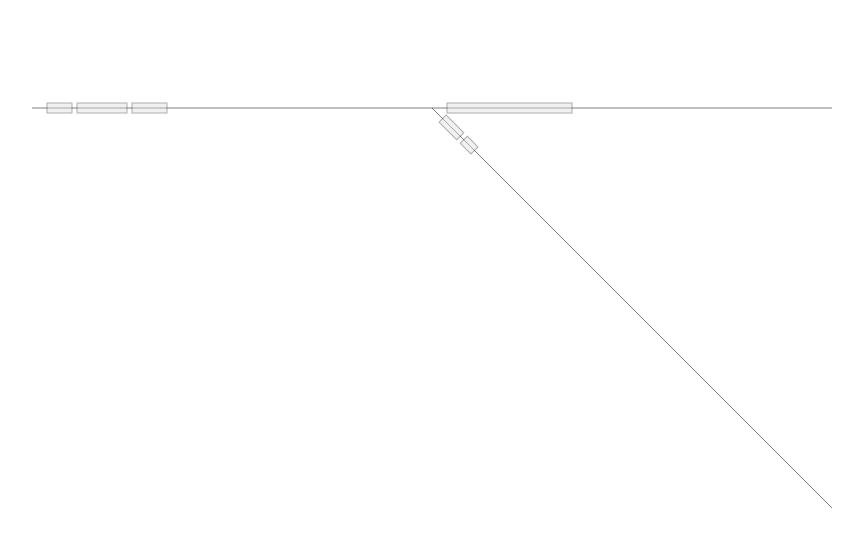
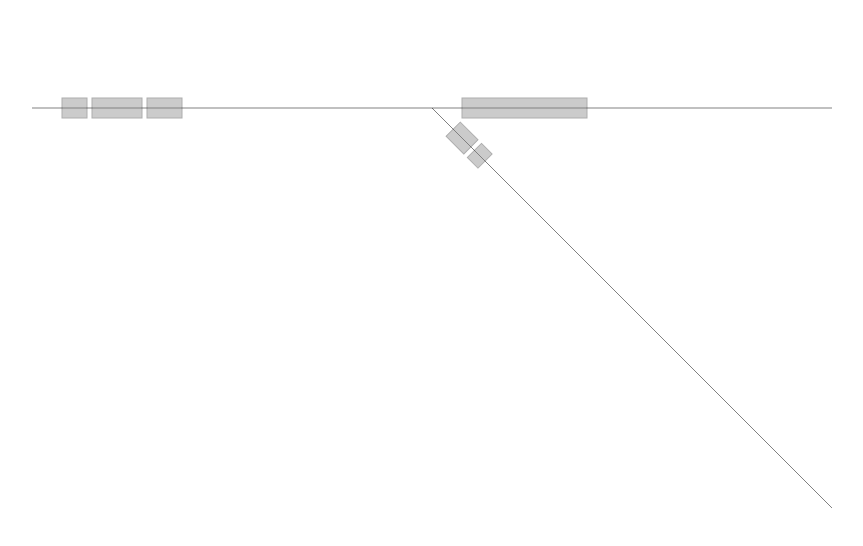
Before and after one commit to gheddie/angular-trackview-svg, an Angular app: page /svg in a window 1280 px wide. Shown: the top 546 px of the page, without its empty margins (76-939 px from the left). Built offline with nearby package versions, Linux system fonts and the light colour scheme.

Commit message:
different track angles

```diff
--- a/src/app/progress/progress.component.css
+++ b/src/app/progress/progress.component.css
@@ -26,3 +26,7 @@
   stroke: #4CAF50;
   transition: all 100ms;
 }
+
+.dragging-ghost {
+  position: absolute;
+}
--- a/src/app/progress/progress.component.html
+++ b/src/app/progress/progress.component.html
@@ -1,4 +1,5 @@
-<div>
+<div (mousemove)="mouseMoved($event)" (mouseup)="parentMouseUp()">
+
   <svg height="600" width="1200">
 
     <line *ngFor="let track of tracks"
@@ -11,11 +12,13 @@
       <title>track</title>
     </line>
 
-    <rect *ngFor="let waggon of collectWaggons()"
+    <rect *ngFor="let waggon of collectWaggons(false)"
 
           (click)="waggonClicked(waggon)"
 
-          style="stroke:#333333;fill:#dddddd;opacity:0.4;border:5px solid green"
+          style="stroke:#333333;opacity:0.4;border:5px solid green"
+
+          [style.fill]="waggonFill(waggon)"
 
           [style.transform-origin]="generateTransformOrigin"
           [style.transform-box]="generateTransformBox"
@@ -34,6 +37,8 @@
     </rect>
   </svg>
 
-  <div style="visibility:{{showDraggingGhost()}}; width: 100px; height: 50px; border: aquamarine 1px solid">123</div>
+  <div class="dragging-ghost" style="visibility:{{showDraggingGhost()}}; top:{{draggingGhostTop()}}px; left: {{draggingGhostLeft()}}px; width: 100px; height: 50px; border: aquamarine 1px solid">
+    {{generateDraggingGhost()}}
+  </div>
 
 </div>
--- a/src/app/progress/progress.component.ts
+++ b/src/app/progress/progress.component.ts
@@ -12,7 +12,7 @@ import {Quadrant} from '../quadrant.enum';
 })
 export class ProgressComponent implements OnInit, OnChanges {
 
-  private readonly WAGGON_GAP_INITIAL = 15;
+  private readonly WAGGON_GAP_INITIAL = 30;
 
   private readonly WAGGON_GAP = 5;
 
@@ -20,7 +20,9 @@ export class ProgressComponent implements OnInit, OnChanges {
 
   // waggons: Waggon[];
 
-  showDragging: boolean = false;
+  draggingWaggon: boolean = false;
+
+  mouseDownOnWaggon: boolean = false;
 
   radius = 54;
   circumference = 2 * Math.PI * this.radius;
@@ -32,6 +34,10 @@ export class ProgressComponent implements OnInit, OnChanges {
   private trackAngle: number;
 
   private waggonAngle: number;
+
+  private mouseX: number = 0;
+
+  private mouseY: number = 0;
 
   constructor(private aSanitizer: DomSanitizer) {
     this.progress(83);
@@ -71,44 +77,30 @@ export class ProgressComponent implements OnInit, OnChanges {
     const angle = this.calculateWaggonAngle(aWaggon);
     const degrees = angle;
     this.trackAngle = angle;
-    // console.log('generateTransform: ' + degrees + ' degrees.');
     return this.sanitizer.bypassSecurityTrustStyle('rotate(' + degrees + 'deg)');
   }
 
   private calculateWaggonAngle(aWaggon: Waggon) {
 
     const diffHeight = Math.abs(aWaggon.track.getOriginY() - aWaggon.track.yTo);
-    // console.log('generateTransform (diffHeight): ' + diffHeight);
     const diffLength = Math.abs(aWaggon.track.getOriginX() - aWaggon.track.xTo);
-    // console.log('generateTransform (diffLength): ' + diffLength);
 
     let result = 0;
-
     const quadrant = this.getQuadrant(aWaggon.track);
-
-    console.log(' ############### quadrant: ' + quadrant);
-
     const atan = Math.atan(diffHeight / diffLength) * (180 / Math.PI);
 
     switch (+Quadrant[quadrant]) {
       case Quadrant.NORTH_EAST:
-        // console.log('SWITCH ---> NORTH_EAST');
         result = - atan;
         break;
       case Quadrant.SOUTH_WEST:
-        // console.log('SWITCH ---> SOUTH_WEST');
         result = - atan;
         break;
       default:
-        // console.log('SWITCH ---> DEFAULT');
         result = atan;
         break;
     }
-
-    // console.log(' @@@ RESULT: ' + result);
-
     this.waggonAngle = result;
-
     return result;
   }
 
@@ -118,9 +110,11 @@ export class ProgressComponent implements OnInit, OnChanges {
   }
 
   ngOnChanges(changes: SimpleChanges): void {
+    /*
     if (changes.value.currentValue !== changes.value.previousValue) {
       this.progress(changes.value.currentValue);
     }
+    */
   }
 
   dragstart($event: DragEvent) {
@@ -129,34 +123,43 @@ export class ProgressComponent implements OnInit, OnChanges {
 
   mousemove($event: MouseEvent) {
     console.log('mousemove');
+    if (this.mouseDownOnWaggon) {
+      this.draggingWaggon = true;
+    }
   }
 
   mousedown($event: MouseEvent, aWaggon: Waggon) {
-    console.log(' ##################### mousedown: ' + aWaggon.waggonNumber);
-    this.showDragging = true;
+    console.log('mousedown [' + aWaggon.waggonNumber + ']');
+    this.mouseDownOnWaggon = true;
   }
 
   mouseup($event: MouseEvent) {
     console.log('mouseup');
-    this.showDragging = false;
+    this.mouseDownOnWaggon = false;
   }
 
   showDraggingGhost(): string {
-    if (this.showDragging) {
+    if (this.draggingWaggon) {
       return 'visible';
     }
     return 'hidden';
   }
 
-  collectWaggons(): Waggon[] {
+  collectWaggons(onlySelected: boolean): Waggon[] {
 
-    // console.log('collectWaggons');
-    let collectedWaggons = [];
-    for (let tr of this.tracks) {
-      // console.log('collectWaggons: ' + tr.trackNumber);
+    const collectedWaggons = [];
+    for (const tr of this.tracks) {
       if (tr.waggons != null) {
-        for (let wg of tr.waggons) {
-          collectedWaggons.push(wg);
+        for (const wg of tr.waggons) {
+          if (!onlySelected) {
+            // add anyway
+            collectedWaggons.push(wg);
+          } else {
+            // only add if selected
+            if (wg.selected) {
+              collectedWaggons.push(wg);
+            }
+          }
         }
       }
     }
@@ -209,7 +212,7 @@ export class ProgressComponent implements OnInit, OnChanges {
   }
 
   calculateWaggonHeight(aWaggon: Waggon): number {
-    return 10;
+    return 20;
   }
 
   private calculateTrackPoint(track: Track, aDistanceFromOrigin: number, inverted: boolean): Point {
@@ -281,7 +284,40 @@ export class ProgressComponent implements OnInit, OnChanges {
     return 'Wagen-Nr.: ' + waggon.waggonNumber + '\n Wagen-Länge: ' + waggon.length;
   }
 
+  generateDraggingGhost(): string {
+    let result = '';
+    for (const wg of this.collectWaggons(true)) {
+      result += wg.waggonNumber + '\n';
+    }
+    return result;
+  }
+
   waggonClicked(aWaggon: Waggon): void {
     aWaggon.selected = !aWaggon.selected;
   }
+
+  waggonFill(aWaggon: Waggon): string {
+    if (aWaggon.selected) {
+      return 'red';
+    }
+    return 'grey';
+  }
+
+  draggingGhostTop(): number {
+    return this.mouseY;
+  }
+
+  draggingGhostLeft(): number {
+    return this.mouseX;
+  }
+
+  mouseMoved($event: MouseEvent): void {
+    // console.log('mouseMoved');
+    this.mouseX = (event as MouseEvent).clientX + 5;
+    this.mouseY = (event as MouseEvent).clientY + 5;
+  }
+
+  parentMouseUp(): void {
+
+  }
 }
```
